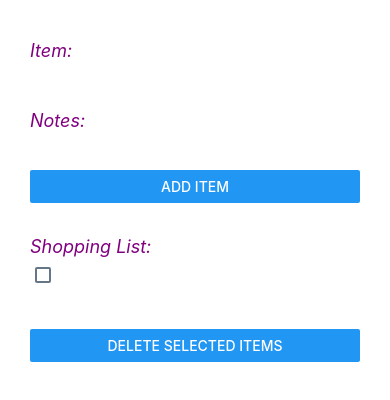
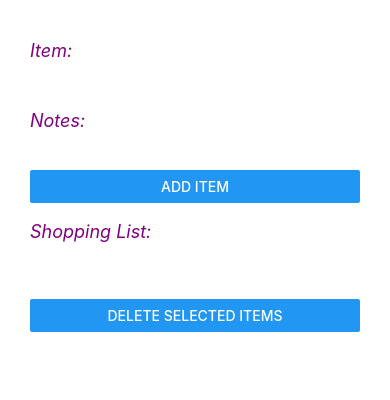
Before and after one commit to DeAnnaN01/simple_shopping_list, a React Native app: screen / in a window 390 px wide. Shown: the top 400 px of the page. Built offline with nearby package versions, Linux system fonts and the light colour scheme.

Commit message:
simplify

```diff
--- a/App.js
+++ b/App.js
@@ -12,12 +12,11 @@ import {
 
 
 
-const ShoppingList = [];
 
 const App = () => {
     const [item, setItem] = useState("");
     const [notes, setNotes] = useState("");
-    const [shoppingList, setShoppingList] = useState([ShoppingList]);
+    const [shoppingList, setShoppingList] = useState([]);
 
     const handleAddItem = () => {
         const newItem = { item, notes };
```
